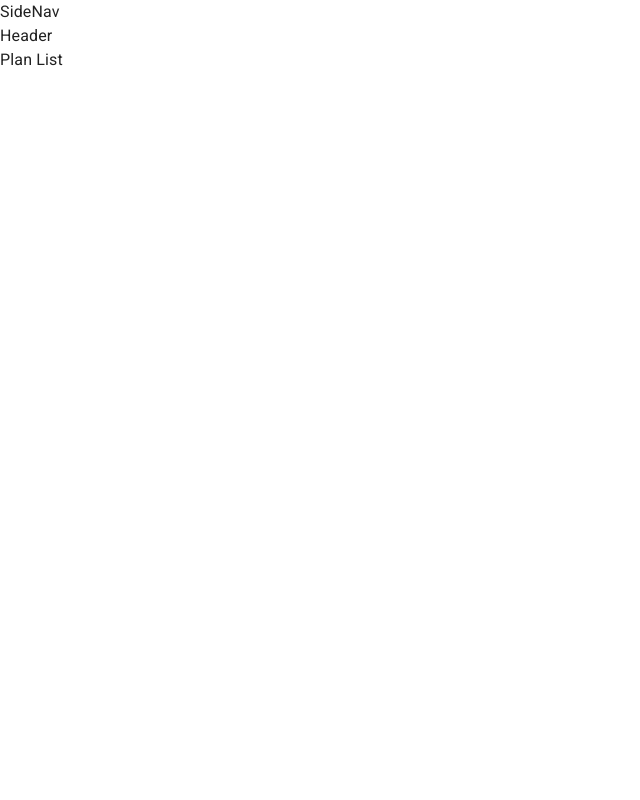
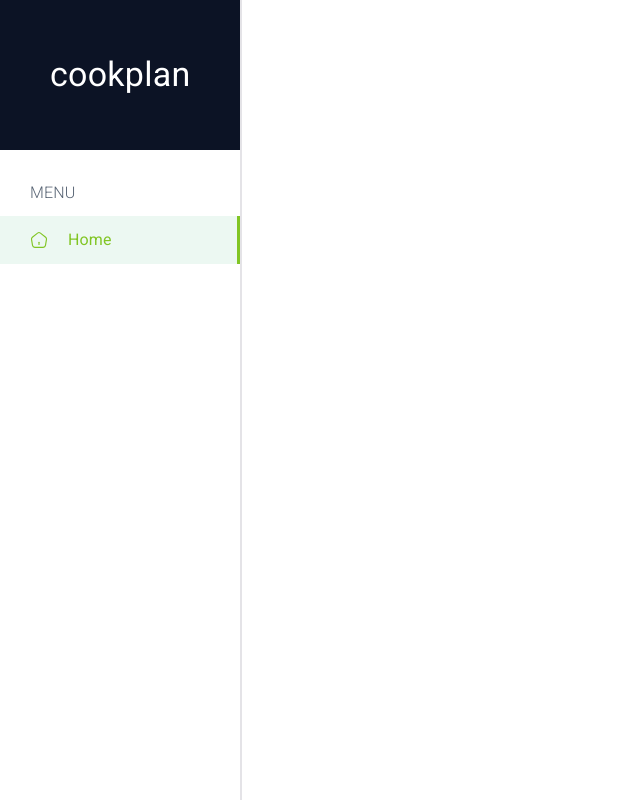
Before and after one commit to Babajide777/grid-db-meal-planner, a React (Create React App) app in the folder client/: page / in a window 1280 px wide. Shown: the whole page, without its empty margins (0-640 px from the left). Built offline with nearby package versions, Linux system fonts and the light colour scheme.

Commit message:
sidenav for desktop done

```diff
--- a/client/src/components/shared/SideNav.jsx
+++ b/client/src/components/shared/SideNav.jsx
@@ -1,8 +1,82 @@
-import { Box } from "@mui/material";
-import React from "react";
+import {
+  Box,
+  List,
+  ListItem,
+  ListItemButton,
+  ListItemIcon,
+  ListItemText,
+  styled,
+  Typography
+} from "@mui/material"
+import home from "../assets/images/home.svg"
+import React from "react"
+
+const Typomenu = styled(Typography)(({ theme }) => ({
+  fontSize: "1rem",
+  fontWeight: "300"
+}))
+
+const Cookstyle = styled("div")(({ theme }) => ({
+  display: "flex",
+  justifyContent: "center",
+  alignItems: "center",
+  backgroundColor: "rgba(12, 19, 37, 1)",
+  color: "rgba(255, 255, 255, 1)",
+  padding: "0 50px",
+  height: "150px"
+}))
 
 const SideNav = () => {
-  return <Box component="aside">SideNav</Box>;
-};
+  return (
+    <Box flex={1} component="aside">
+      <Box
+        position="fixed"
+        sx={{
+          height: "100vh",
+          borderRight: 2,
+          borderColor: "rgba(228, 227, 231, 1)"
+        }}
+      >
+        <Cookstyle>
+          <Typography variant="h4">cookplan</Typography>
+        </Cookstyle>
+        <Typomenu
+          variant="h6"
+          sx={{
+            color: "rgba(88, 100, 116, 1)",
+            pt: "30px",
+            pl: "30px",
+            pb: "10px"
+          }}
+        >
+          MENU
+        </Typomenu>
+        <List
+          sx={{
+            backgroundColor: "rgba(236, 248, 242, 1)",
+            borderRight: 3,
+            borderColor: "rgba(129, 197, 36, 1)"
+          }}
+        >
+          <ListItem disablePadding>
+            <ListItemButton sx={{ padding: "0", pl: "30px" }} href="#home">
+              <ListItemIcon sx={{ minWidth: "0" }}>
+                <img src={home} />
+              </ListItemIcon>
+              <ListItemText
+                primary="Home"
+                sx={{
+                  pl: "20px",
+                  color: "rgba(129, 197, 36, 1)",
+                  fontWeight: "700"
+                }}
+              />
+            </ListItemButton>
+          </ListItem>
+        </List>
+      </Box>
+    </Box>
+  )
+}
 
-export default SideNav;
+export default SideNav
```
Also changed, not shown: client/src/components/assets/images/home.svg (added).
